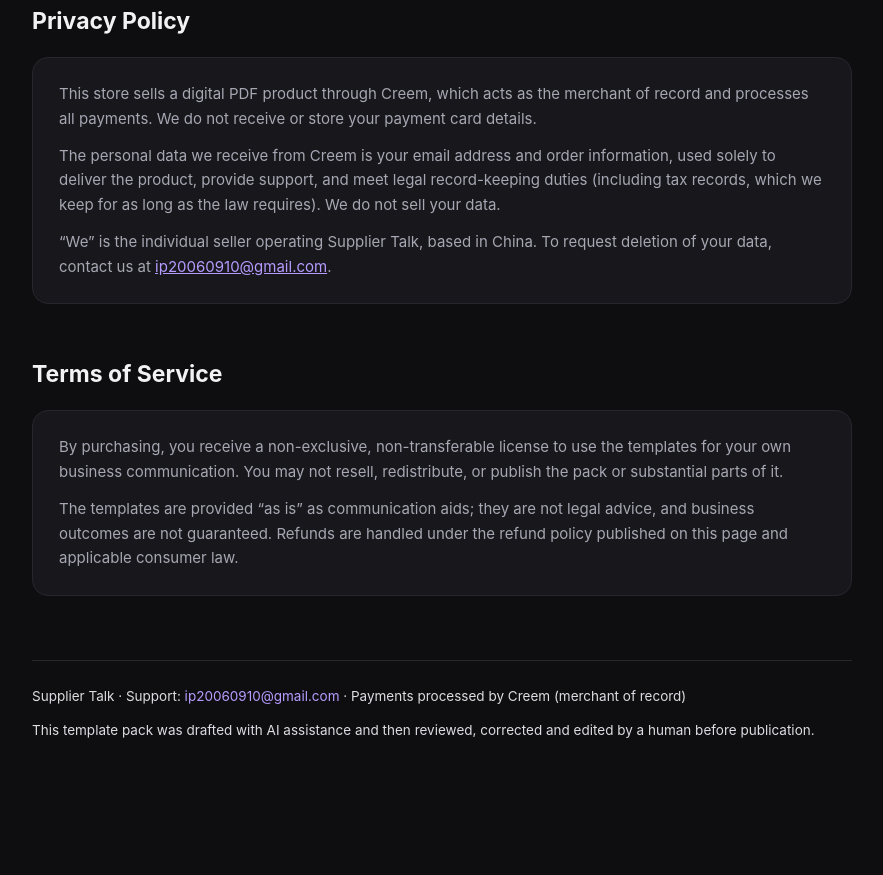
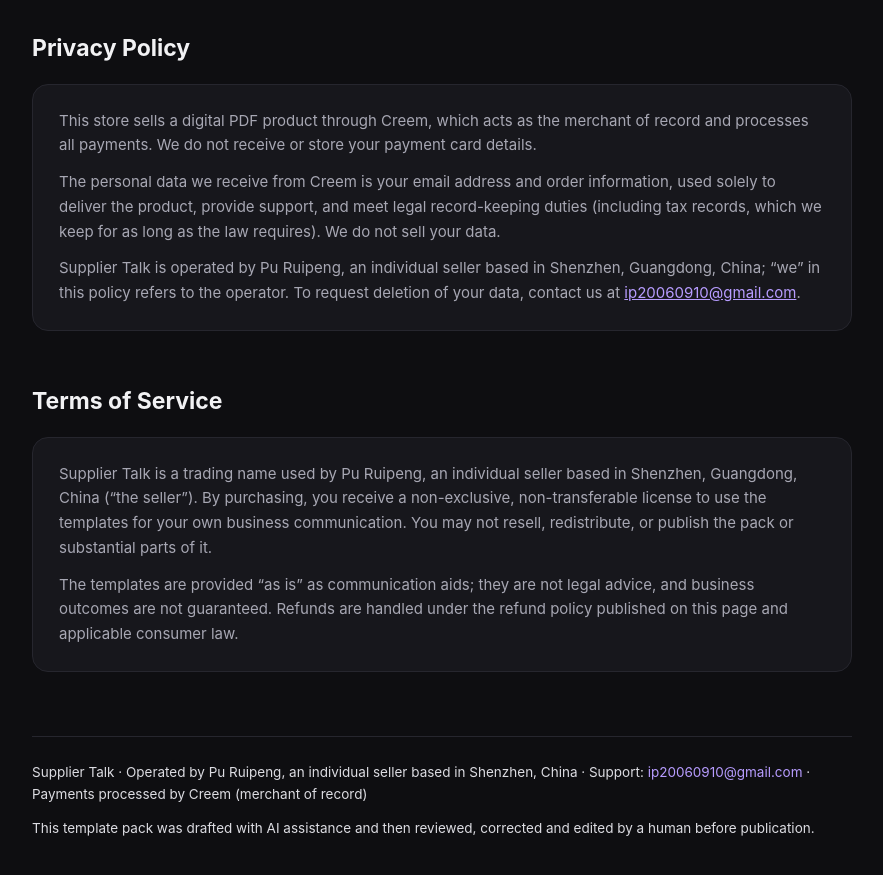
Before and after one commit to ip20060910-a11y/supplier-talk-site, a plain HTML site: page index.html in a window 1280 px wide. Shown: the part 2410-3285 px from the top of the page, without its empty margins (198-1081 px from the left). Before the commit the page ends 3232 px from the top, so only its background shows below. Drawn offline with Linux system fonts and the light colour scheme.

Commit message:
Identify the store operator by name (Creem compliance: operator must match onboarding entity)

```diff
--- a/index.html
+++ b/index.html
@@ -101,7 +101,7 @@
 <section>
   <h2>About the seller</h2>
   <div class="card">
-    <p style="margin-bottom:0">Supplier Talk is sold by an independent e-commerce seller based in China who runs an online shop (70+ products listed, 260+ customer reviews) and communicates with Chinese factories every day — commissioning samples, negotiating MOQ, prices and payment terms, placing production orders and checking quality. This store sells this one digital product, and support is handled personally by the seller at <a href="mailto:ip20060910@gmail.com" style="color:var(--accent)">ip20060910@gmail.com</a> (replies within 3 business days).</p>
+    <p style="margin-bottom:0">Supplier Talk is operated by <strong>Pu Ruipeng</strong>, an individual e-commerce seller based in Shenzhen, Guangdong, China. The operator runs an online shop (70+ products listed, 260+ customer reviews) and communicates with Chinese factories every day — commissioning samples, negotiating MOQ, prices and payment terms, placing production orders and checking quality. This store sells this one digital product, and support is handled personally by the operator at <a href="mailto:ip20060910@gmail.com" style="color:var(--accent)">ip20060910@gmail.com</a> (replies within 3 business days).</p>
   </div>
 </section>
 
@@ -119,20 +119,20 @@
   <div class="card">
     <p>This store sells a digital PDF product through Creem, which acts as the merchant of record and processes all payments. We do not receive or store your payment card details.</p>
     <p>The personal data we receive from Creem is your email address and order information, used solely to deliver the product, provide support, and meet legal record-keeping duties (including tax records, which we keep for as long as the law requires). We do not sell your data.</p>
-    <p style="margin-bottom:0">“We” is the individual seller operating Supplier Talk, based in China. To request deletion of your data, contact us at <a href="mailto:ip20060910@gmail.com" style="color:var(--accent)">ip20060910@gmail.com</a>.</p>
+    <p style="margin-bottom:0">Supplier Talk is operated by Pu Ruipeng, an individual seller based in Shenzhen, Guangdong, China; “we” in this policy refers to the operator. To request deletion of your data, contact us at <a href="mailto:ip20060910@gmail.com" style="color:var(--accent)">ip20060910@gmail.com</a>.</p>
   </div>
 </section>
 
 <section class="legal" id="terms">
   <h2>Terms of Service</h2>
   <div class="card">
-    <p>By purchasing, you receive a non-exclusive, non-transferable license to use the templates for your own business communication. You may not resell, redistribute, or publish the pack or substantial parts of it.</p>
+    <p>Supplier Talk is a trading name used by Pu Ruipeng, an individual seller based in Shenzhen, Guangdong, China (“the seller”). By purchasing, you receive a non-exclusive, non-transferable license to use the templates for your own business communication. You may not resell, redistribute, or publish the pack or substantial parts of it.</p>
     <p style="margin-bottom:0">The templates are provided “as is” as communication aids; they are not legal advice, and business outcomes are not guaranteed. Refunds are handled under the refund policy published on this page and applicable consumer law.</p>
   </div>
 </section>
 
 <footer>
-  <p>Supplier Talk · Support: <a href="mailto:ip20060910@gmail.com">ip20060910@gmail.com</a> · Payments processed by Creem (merchant of record)</p>
+  <p>Supplier Talk · Operated by Pu Ruipeng, an individual seller based in Shenzhen, China · Support: <a href="mailto:ip20060910@gmail.com">ip20060910@gmail.com</a> · Payments processed by Creem (merchant of record)</p>
   <p style="margin-bottom:0">This template pack was drafted with AI assistance and then reviewed, corrected and edited by a human before publication.</p>
 </footer>
 
```
